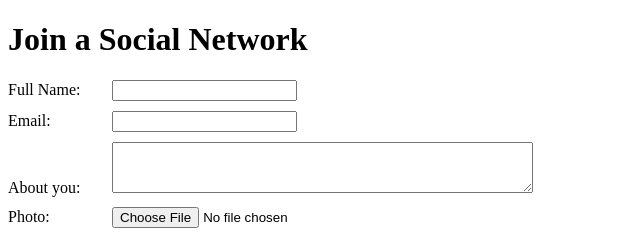
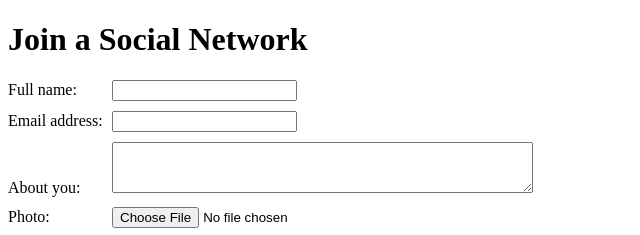
Before and after one commit to dinn7470/2.22-LAB-Form-for-joining-a-social-network--HTML-, a plain HTML site: page index.html in a window 1280 px wide. Shown: the top 235 px of the page, 0-640 px from the left. Drawn offline with Linux system fonts and the light colour scheme.

Commit message:
Update index.html

```diff
--- a/index.html
+++ b/index.html
@@ -24,13 +24,13 @@
 <h1>Join a Social Network</h1>
 <form action="https://wp.zybooks.com/form-viewer.php" method="POST" >
     <div>
-        <label for="fullName">Full Name:</label>
+        <label for="fullName">Full name:</label>
         <input type="text" id="fullName" name="fullName" required>
     </div>
 
     <div>
-        <label for="email">Email:</label>
-        <input type="email" id="email" name="Email address:" required>
+        <label for="email">Email address:</label>
+        <input type="email" id="email" name="email" required>
     </div>
 
     <div>
```
